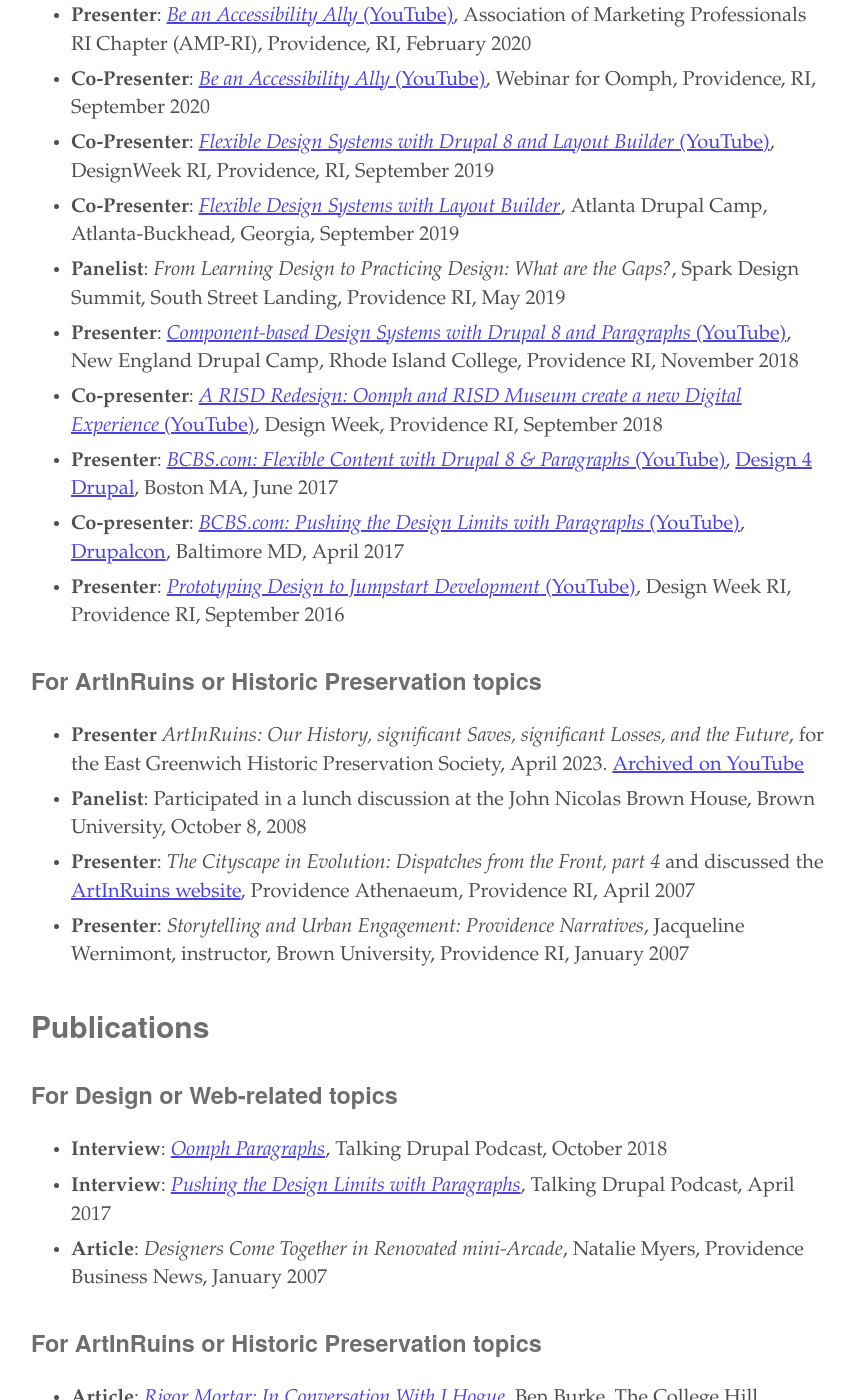
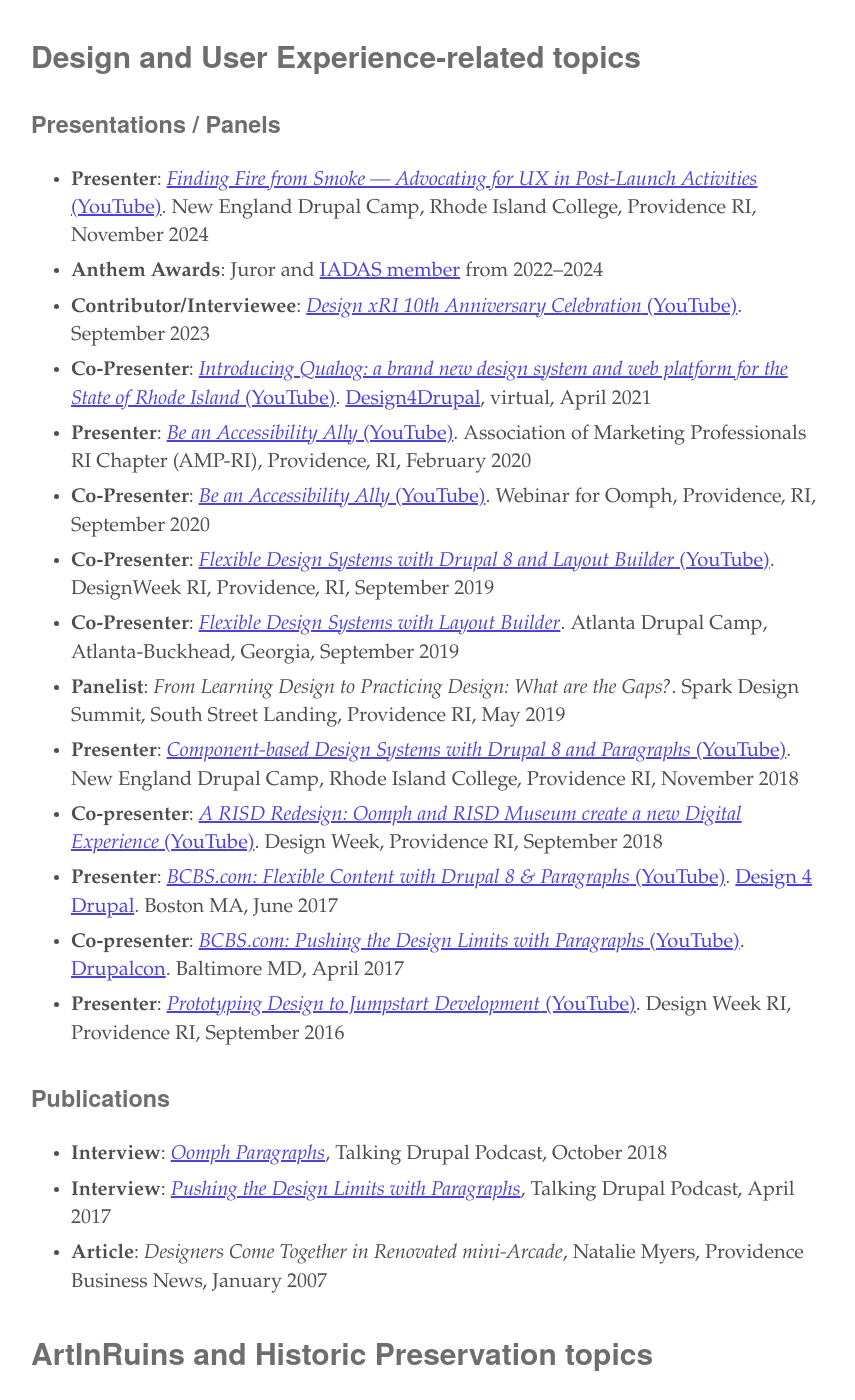
Before and after one commit to highchair/highchairdesign-com, a Jekyll site: the page built from resume.md, in a window 1280 px wide and 1400 px high, scrolled down 1384 px. Shown: the whole window, without its empty margins (209-1064 px from the left). Built offline with Jekyll 4.4.1, drawn with Linux system fonts in a browser that asks for light colours; some of the changed text lies outside the part shown.

Commit message:
Resume updates

```diff
--- a/resume.md
+++ b/resume.md
@@ -1,77 +1,89 @@
 ---
 layout: page
 permalink: resume/
-html-title: J. Hogue&rsquo;s Résumé
+html-title: J. Hogue’s Résumé
 title: Résumé
 ---
 
-## Work Experience
+## Work Experience & Education
 
-Oomph, Inc.
-: Director of Design &amp; UX, 2016 – present
+Oomph, Inc. — Providence, RI
+: Director, Experience Design, 2025 – present
+: Director of Design &amp; UX, 2016 – 2024
 : Creative Director, 2010 – 2012
 
-Project Evolution
-: Design Director, 2012 – 2014
+Project Evolution — Providence, RI
+: Design Director, 2012 – 2015
 
-Highchair designhaus
+Highchair designhaus — Providence, RI
+: Freelancer, 2010 – present
 : Owner, CEO, 2001 – 2010
 
-Weymouth Design
+Weymouth Design — Boston, MA
 : Designer, 1997 – 2000
 
-Moore Moscowitz
+Moore Moscowitz — Boston, MA
 : Design Intern, 1997
+
+Hartford Art School — West Hartford, CT
+: BFA 1997: Graphic Design major, printmaking minor
 
 
 ## Board Tenure
 
-Pawtucket Business Development Corporation
+Pawtucket Business Development Corporation — Pawtucket, RI
 : Board member, 2007 – 2017
 
-Providence Preservation Society
+Providence Preservation Society — Providence, RI
 : Board member, 2005 – 2009
 
-Puente
+Puente — Providence, RI
 : Board member, 2004 – 2008
 
 
-## Presentations / Panels
+## Design and User Experience-related topics
 
-### For Design or Web-related topics
+### Presentations / Panels
 
-+ **Presenter**: [<cite>Be an Accessibility Ally</cite> (YouTube)](//www.youtube.com/watch?v=DobGJFuCG6Q), Association of Marketing Professionals RI Chapter (AMP-RI), Providence, RI, February 2020
-+ **Co-Presenter**: [<cite>Be an Accessibility Ally</cite> (YouTube)](//www.youtube.com/watch?v=mziG1GQU2k0), Webinar for Oomph, Providence, RI, September 2020
-+ **Co-Presenter**: [<cite>Flexible Design Systems with Drupal 8 and Layout Builder</cite> (YouTube)](//www.youtube.com/watch?v=WQwIBt3EvtY), DesignWeek RI, Providence, RI, September 2019
-+ **Co-Presenter**: [<cite>Flexible Design Systems with Layout Builder</cite>](//www.drupalcampatlanta.com/2019/sessions/flexible-design-systems-layout-builder), Atlanta Drupal Camp, Atlanta-Buckhead, Georgia, September 2019
-+ **Panelist**: <cite>From Learning Design to Practicing Design: What are the Gaps?</cite>, Spark Design Summit, South Street Landing, Providence RI, May 2019
-+ **Presenter**: [<cite>Component-based Design Systems with Drupal 8 and Paragraphs</cite> (YouTube)](//www.youtube.com/watch?v=a4QPAh7B5is "Watch the presentation on YouTube"), New England Drupal Camp, Rhode Island College, Providence RI, November 2018
-+ **Co-presenter**: [<cite>A RISD Redesign: Oomph and RISD Museum create a new Digital Experience</cite> (YouTube)](//youtu.be/tYYQ7L6MVTk "Watch the presentation on YouTube"), Design Week, Providence RI, September 2018
-+ **Presenter**: [<cite>BCBS.com: Flexible Content with Drupal 8 & Paragraphs</cite> (YouTube)](//www.youtube.com/watch?v=KKrI6oBxrk8 "Watch the presentation on YouTube"), [Design 4 Drupal](https://2017.design4drupal.org/sessions/case-study/bcbscom-flexible-content-drupal-8-paragraphs "Presentation archive page at Design4Drupal.org"), Boston MA, June 2017
-+ **Co-presenter**: [<cite>BCBS.com: Pushing the Design Limits with Paragraphs</cite> (YouTube)](//www.youtube.com/watch?v=3e1EWT4BZKA "Watch the presentation on YouTube"), [Drupalcon](//events.drupal.org/baltimore2017/sessions/bcbscom-pushing-design-limits-paragraphs "Presentation archive page at Drupal.org"), Baltimore MD, April 2017
-+ **Presenter**: [<cite>Prototyping Design to Jumpstart Development</cite> (YouTube)](//www.youtube.com/watch?v=pKizikIBqUg&t=4s "Watch the presentation on YouTube"), Design Week RI, Providence RI, September 2016
++ **Presenter**: [<cite>Finding Fire from Smoke — Advocating for UX in Post-Launch Activities</cite> (YouTube)](https://www.youtube.com/watch?v=2cB9173fwQ8&list=PLgfWMnl57dv6mKs6-9Iq7SniSSTk1TLUt&index=19). New England Drupal Camp, Rhode Island College, Providence RI, November 2024
++ **Anthem Awards**: Juror and [IADAS member](https://www.iadas.net/membership/bio/j--hogue/11403) from 2022–2024
++ **Contributor/Interviewee**: [<cite>Design xRI 10th Anniversary Celebration</cite> (YouTube)](https://www.youtube.com/watch?v=VoISdtjnQsI). September 2023
++ **Co-Presenter**: [<cite>Introducing Quahog: a brand new design system and web platform for the State of Rhode Island</cite> (YouTube)](https://www.youtube.com/watch?v=ft6R6NnmU9s). [Design4Drupal](https://design4drupal.org/webinar-series), virtual, April 2021
++ **Presenter**: [<cite>Be an Accessibility Ally</cite> (YouTube)](https://www.youtube.com/watch?v=DobGJFuCG6Q). Association of Marketing Professionals RI Chapter (AMP-RI), Providence, RI, February 2020
++ **Co-Presenter**: [<cite>Be an Accessibility Ally</cite> (YouTube)](https://www.youtube.com/watch?v=mziG1GQU2k0). Webinar for Oomph, Providence, RI, September 2020
++ **Co-Presenter**: [<cite>Flexible Design Systems with Drupal 8 and Layout Builder</cite> (YouTube)](https://www.youtube.com/watch?v=WQwIBt3EvtY). DesignWeek RI, Providence, RI, September 2019
++ **Co-Presenter**: [<cite>Flexible Design Systems with Layout Builder</cite>](https://www.drupalcampatlanta.com/2019/sessions/flexible-design-systems-layout-builder). Atlanta Drupal Camp, Atlanta-Buckhead, Georgia, September 2019
++ **Panelist**: <cite>From Learning Design to Practicing Design: What are the Gaps?</cite>. Spark Design Summit, South Street Landing, Providence RI, May 2019
++ **Presenter**: [<cite>Component-based Design Systems with Drupal 8 and Paragraphs</cite> (YouTube)](https://www.youtube.com/watch?v=a4QPAh7B5is "Watch the presentation on YouTube"). New England Drupal Camp, Rhode Island College, Providence RI, November 2018
++ **Co-presenter**: [<cite>A RISD Redesign: Oomph and RISD Museum create a new Digital Experience</cite> (YouTube)](https://youtu.be/tYYQ7L6MVTk "Watch the presentation on YouTube"). Design Week, Providence RI, September 2018
++ **Presenter**: [<cite>BCBS.com: Flexible Content with Drupal 8 & Paragraphs</cite> (YouTube)](https://www.youtube.com/watch?v=KKrI6oBxrk8 "Watch the presentation on YouTube"). [Design 4 Drupal](https://2017.design4drupal.org/sessions/case-study/bcbscom-flexible-content-drupal-8-paragraphs "Presentation archive page at Design4Drupal.org"). Boston MA, June 2017
++ **Co-presenter**: [<cite>BCBS.com: Pushing the Design Limits with Paragraphs</cite> (YouTube)](https://www.youtube.com/watch?v=3e1EWT4BZKA "Watch the presentation on YouTube"). [Drupalcon](https://events.drupal.org/baltimore2017/sessions/bcbscom-pushing-design-limits-paragraphs "Presentation archive page at Drupal.org"). Baltimore MD, April 2017
++ **Presenter**: [<cite>Prototyping Design to Jumpstart Development</cite> (YouTube)](https://www.youtube.com/watch?v=pKizikIBqUg&t=4s "Watch the presentation on YouTube"). Design Week RI, Providence RI, September 2016
+
+### Publications
+
++ **Interview**: [<cite>Oomph Paragraphs</cite>](https://www.talkingdrupal.com/178 "Go to the Talking Drupal site to listen"), Talking Drupal Podcast, October 2018
++ **Interview**: [<cite>Pushing the Design Limits with Paragraphs</cite>](https://www.talkingdrupal.com/142 "Go to the Talking Drupal site to listen"), Talking Drupal Podcast, April 2017
++ **Article**: <cite>Designers Come Together in Renovated mini-Arcade</cite>, Natalie Myers, Providence Business News, January 2007
 
 
-### For ArtInRuins or Historic Preservation topics
+## ArtInRuins and Historic Preservation topics
 
-+ **Presenter** <cite>ArtInRuins: Our History, significant Saves, significant Losses, and the Future</cite>, for the East Greenwich Historic Preservation Society, April 2023. [Archived on YouTube](//www.youtube.com/watch?v=ELvzJEn1dE0){:target="_blank"}
+### Presentations / Panels
+
++ **Selection Committee** <cite>Rhody Awards Jury</cite>, for Preserve RI and the Rhody Awards, 2024
++ **Presenter** <cite>ArtInRuins: Our History, significant Saves, significant Losses, and the Future</cite>, for the East Greenwich Historic Preservation Society, April 2023. [Archived on YouTube](https://www.youtube.com/watch?v=ELvzJEn1dE0)
 + **Panelist**: Participated in a lunch discussion at the John Nicolas Brown House, Brown University, October 8, 2008
-+ **Presenter**: <cite>The Cityscape in Evolution: Dispatches from the Front, part 4</cite> and discussed the [ArtInRuins website](//artinruins.com), Providence Athenaeum, Providence RI, April 2007
++ **Presenter**: <cite>The Cityscape in Evolution: Dispatches from the Front, part 4</cite> and discussed the [ArtInRuins website](https://artinruins.com), Providence Athenaeum, Providence RI, April 2007
 + **Presenter**: <cite>Storytelling and Urban Engagement: Providence Narratives</cite>, Jacqueline Wernimont, instructor, Brown University, Providence RI, January 2007
 
+### Publications
 
-## Publications
-
-### For Design or Web-related topics
-
-+ **Interview**: [<cite>Oomph Paragraphs</cite>](//www.talkingdrupal.com/178 "Go to the Talking Drupal site to listen"), Talking Drupal Podcast, October 2018
-+ **Interview**: [<cite>Pushing the Design Limits with Paragraphs</cite>](//www.talkingdrupal.com/142 "Go to the Talking Drupal site to listen"), Talking Drupal Podcast, April 2017
-+ **Article**: <cite>Designers Come Together in Renovated mini-Arcade</cite>, Natalie Myers, Providence Business News, January 2007
-
-### For ArtInRuins or Historic Preservation topics
-
-+ **Article**: [<cite>Rigor Mortar: In Conversation With J Hogue</cite>](//www.theindy.org/753 "Go to the College Independent website for the full article"), Ben Burke, The College Hill Independent, December 2015
-+ **Article**: Apartment Therapy, [<cite>Architectural Ups and Downs: ArtInRuins Website</cite>](//web.archive.org/web/20150908085604/http://www.apartmenttherapy.com/rhode-island-ar-94880 "Navigate to Archive.org for the full article"), September 2009
++ **Author**: [<cite>How is Providence’s Historic Aesthetic Maintained?</cite>](https://pvdeye.org/how-is-providences-historic-aesthetic-maintained/ "Go to the Providence Eye for the full article"), Providence Eye, January 2025
++ **Interviewee** [<cite>Dishing Up History: From exposed bams to ornate facades, the hallmarks of some of the city’s favorite restaurants tell stories of the past</cite>](https://providenceonline.com/stories/providence-monthly-december-2024,105112 "Go to Providence Monthly in Issuu to read online"), Providence Monthly, December 2024 (page 67)
++ **Author**: [<cite>Historic Districts in Providence: Why There Should be More</cite>](https://pvdeye.org/historic-districts-in-providence-how-they-work-what-they-do-and-why-there-should-be-more/ "Go to the Providence Eye for the full article"), Providence Eye, August 2024
++ **Article**: [<cite>Rigor Mortar: In Conversation With J Hogue</cite>](https://www.theindy.org/753 "Go to the College Independent website for the full article"), Ben Burke, The College Hill Independent, December 2015
++ **Article**: Apartment Therapy, [<cite>Architectural Ups and Downs: ArtInRuins Website</cite>](https://web.archive.org/web/20150908085604/http://www.apartmenttherapy.com/rhode-island-ar-94880 "Navigate to Archive.org for the full article"), September 2009
 + **Article**: <cite>Redeveloping Memories</cite>, Vikki Warner, Providence Monthly, June 2009
 + **Article**: Owner and designer of ArtInRuins, owner of Highchair designhaus, Providence Business News, Providence RI, July 2006
 + **Article**: Owner and designer of ArtInRuins, Pawtucket Times’ Special Section, <cite>Momentum</cite>, Pawtucket RI, May 2006
@@ -85,24 +97,24 @@
 
 ## Awards & Highlights
 
+### For Strategic and Creative Art Direction
+
++ **Design Director and Strategist**: Nielsen Norman Group (NNg), 10 Best Intranets of 2023, for _Lifespan Health System’s Intranet_ project with Oomph
 + **Design Director and Strategist**: Anthem Awards 2022, Gold, for the _One Percent for America_ project with Oomph
 + **Design Director and Strategist**: Webby Awards 2021, Nominee, for the _RISD Online Graduate Student Exhibition_ project with Oomph
 + **Design Director and Architect**: Webby Awards 2020, Nominee, for the _RAID the Icebox Now — RISD Museum Publications_ project with Oomph
-+ *Volunteer of the Year* 2005, Providence Preservation Society
 + **Design**: AIGA’s Best of New England show, 2005; _Best of Show_ award
 + **Design**: Print magazine’s _Regional Design Annual_, December 2003, p. 292
 + **Design**: AIGA’s Best of New England show, 2003 & 2001
+
+### For ArtInRuins or Historic Preservation topics
+
++ *Antoinette F. Downing Volunteer Award* 2023, Rhody Awards for Historic Preservation, for the [ArtInRuins](https://artinruins.com) project
++ *Volunteer of the Year* 2005, Providence Preservation Society
 
 
 ## Miscellaneous
 
 + **Panelist**: <cite>Place and Preservation in Art and Documentary</cite>, <abbr title="Rhode Island Historic Preservation &amp; Heritage Commission">RIHPHC</abbr>'s annual Historic Preservation Conference, 2006
-+ **Curator**: [<cite>Transformation: The Inevitability of Change</cite>](//digitalcommons.ric.edu/cgi/viewcontent.cgi "View an archive of this show on Rhode Island College&rsquo;s Digital Commons"),
-AS220 Project Space, Spring 2004
++ **Curator**: <cite>Transformation: The Inevitability of Change</cite>, AS220 Project Space, Spring 2004
 + **Participant**: Inaugural World Scholar Athlete Games, Newport, RI, 1993
-
-
-## Education
-
-Hartford Art School
-: BFA 1997: Graphic Design major, printmaking minor
```
